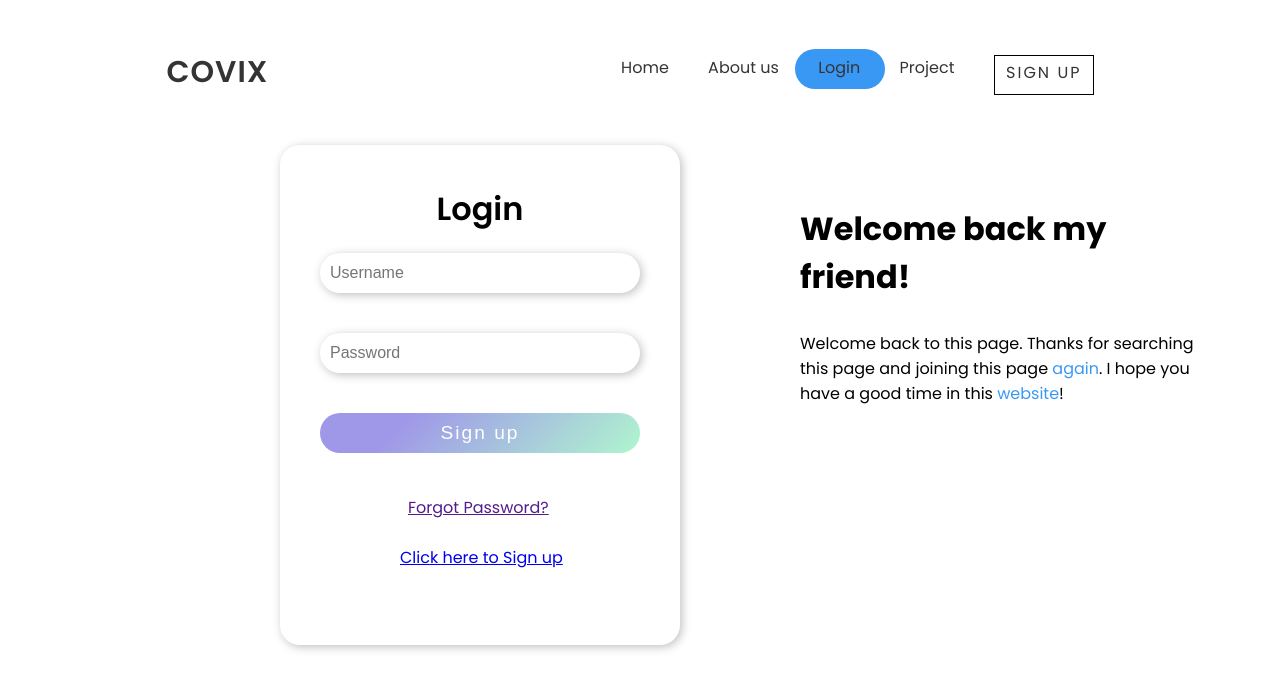
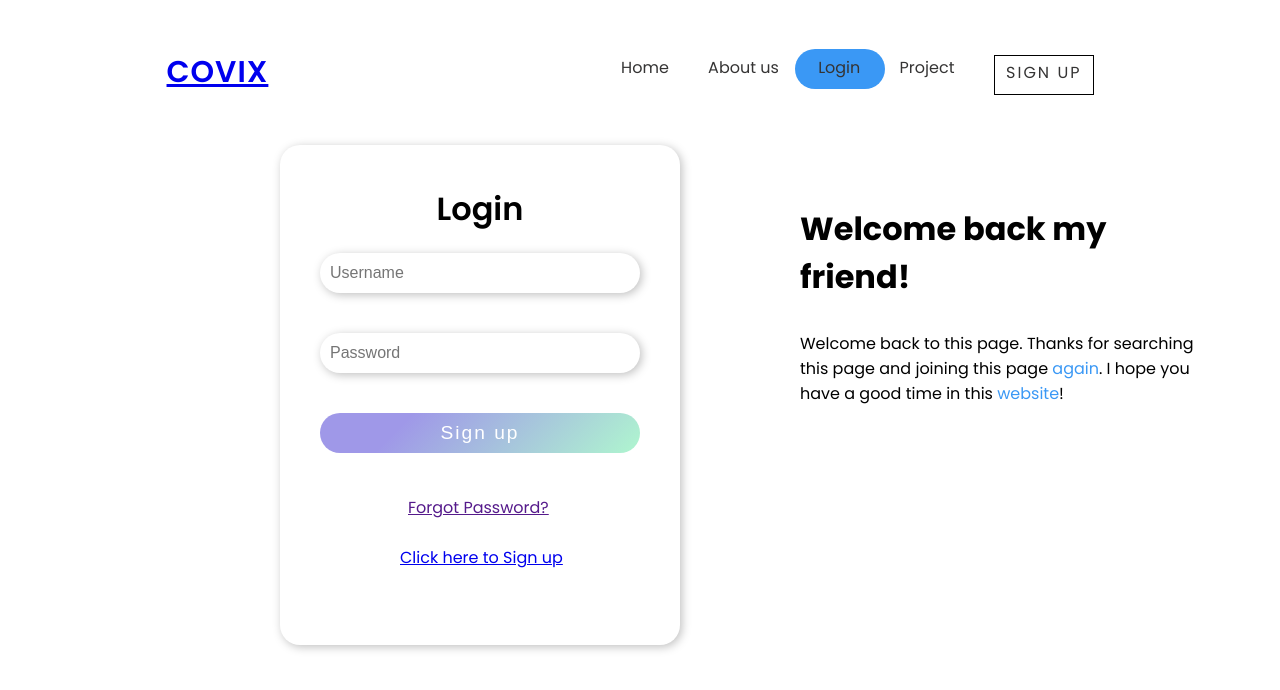
Before and after one commit to friday1103/Covix_Login, a plain HTML site: page index.html in a window 1280 px wide. Drawn offline with Linux system fonts and the light colour scheme.

Commit message:
Update index.html for logo

```diff
--- a/index.html
+++ b/index.html
@@ -14,7 +14,7 @@
 <body>
     <div class="container">
         <nav>
-            <div class="logo">COVIX</div>
+            <div class="logo"><a href="https://covix.netlify.app/">COVIX</a></div>
             <ul class="nav-links">
                 <li><a href="https://covix.netlify.app/">Home</a></li>
                 <li><a href="#about">About us</a></li>
```
